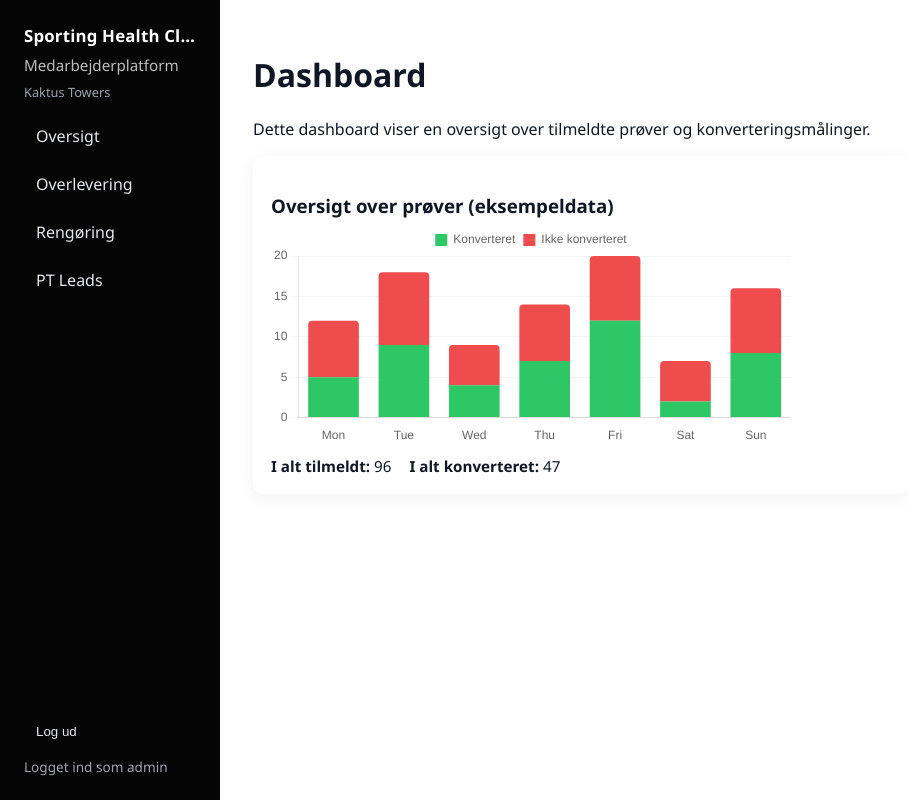
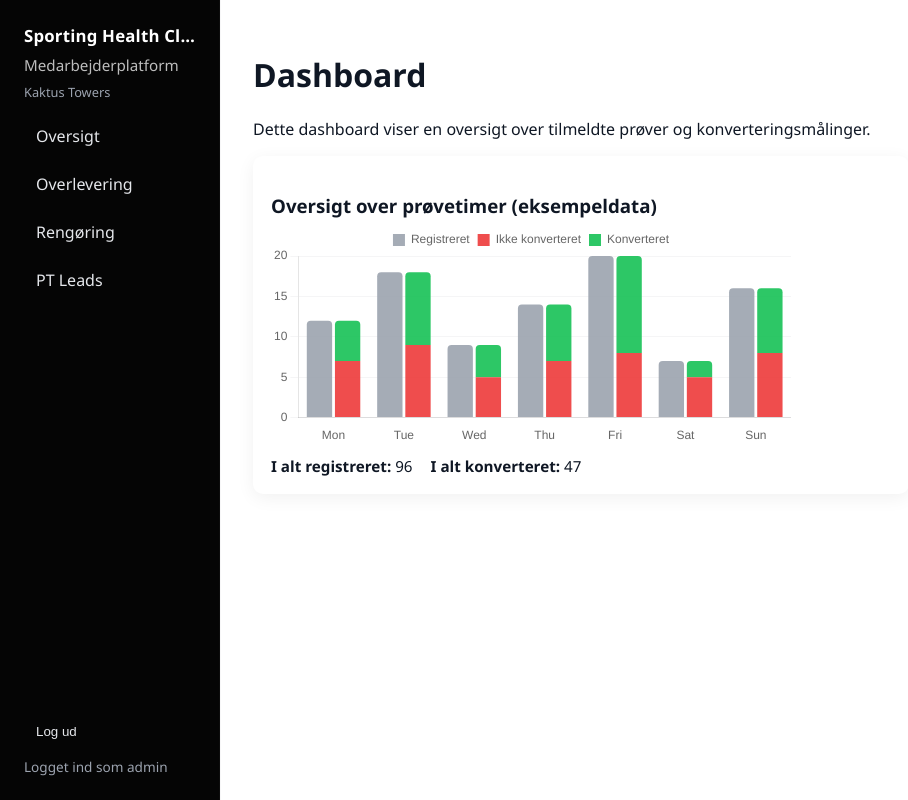
Before and after one commit to alsvike/sportingHealthClub_kaktus_demo, a Django app: page /dashboard/ in a window 1280 px wide. Shown: the whole page, without its empty margins (0-908 px from the left). Run offline with Django 4.2, Linux system fonts and the light colour scheme; a user stored in the database is signed in.

Commit message:
Update dashboard to reflect registered trials and improve chart data representation

```diff
--- a/accounts/templates/accounts/dashboard.html
+++ b/accounts/templates/accounts/dashboard.html
@@ -7,12 +7,12 @@
   <p>Dette dashboard viser en oversigt over tilmeldte prøver og konverteringsmålinger.</p>
 
   <div class="card" style="margin-top:12px;max-width:620px">
-  <h3 style="margin-bottom:8px">Oversigt over prøver (eksempeldata)</h3>
+  <h3 style="margin-bottom:8px">Oversigt over prøvetimer (eksempeldata)</h3>
     <div class="chart-wrap" style="width:100%;max-width:520px;height:220px">
       <canvas id="trialsChart" style="width:100%;height:100%"></canvas>
     </div>
     <div style="margin-top:10px;display:flex;gap:18px;font-size:0.95rem;color:var(--text-dark)">
-      <div><strong>I alt tilmeldt:</strong> {{ registered_sum }}</div>
+      <div><strong>I alt registreret:</strong> {{ registered_sum }}</div>
       <div><strong>I alt konverteret:</strong> {{ converted_sum }}</div>
     </div>
   </div>
@@ -24,6 +24,9 @@
       const converted = {{ converted|safe }};
       const notConverted = {{ not_converted|safe }};
 
+      // compute registered per-label as sum of converted + notConverted
+      const registered = labels.map((_,i)=>((converted[i]||0) + (notConverted[i]||0)));
+
       const ctx = document.getElementById('trialsChart').getContext('2d');
       new Chart(ctx, {
         type: 'bar',
@@ -31,16 +34,25 @@
           labels: labels,
           datasets: [
             {
-              label: 'Konverteret',
-              data: converted,
-              backgroundColor: 'rgba(34,197,94,0.95)',
+              label: 'Registreret',
+              data: registered,
+              backgroundColor: 'rgba(156,163,175,0.9)', // gray
               borderRadius: 4,
+              stack: 'registered'
             },
             {
               label: 'Ikke konverteret',
               data: notConverted,
-              backgroundColor: 'rgba(239,68,68,0.95)',
+              backgroundColor: 'rgba(239,68,68,0.95)', // red
               borderRadius: 4,
+              stack: 'parts'
+            },
+            {
+              label: 'Konverteret',
+              data: converted,
+              backgroundColor: 'rgba(34,197,94,0.95)', // green
+              borderRadius: 4,
+              stack: 'parts'
             }
           ]
         },
@@ -51,6 +63,7 @@
             legend: { position: 'top', labels: {boxWidth: 12, padding: 8, font: {size:12} } }
           },
           scales: {
+            // stacked:true will stack datasets that share the same `stack` id
             x: { stacked: true, grid: {display:false}, ticks: {maxRotation:0, autoSkip: true, maxTicksLimit: 7} },
             y: { stacked: true, beginAtZero: true, grid: {color: 'rgba(15,23,36,0.04)'}, ticks: {stepSize: 5} }
           },
```
Also changed, not shown: db.sqlite3.
